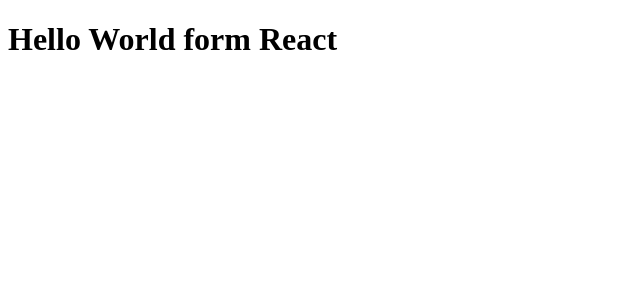
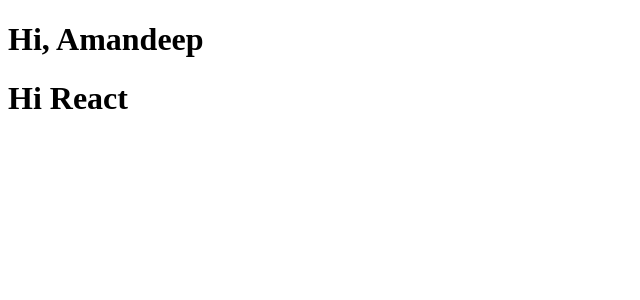
Before and after one commit to Amandeepkaur1414/React, a React (Vite) app: page / in a window 1280 px wide. Shown: the top 300 px of the page, without its empty margins (0-640 px from the left). Built offline with nearby package versions, Linux system fonts and the light colour scheme.

Commit message:
added jsx and parcel build

```diff
--- a/App.js
+++ b/App.js
@@ -1,7 +1,22 @@
 import React from "react";
 import ReactDOM from "react-dom/client";
+// react Element
+const jsxHeading=(
+    <h1>Hi React</h1>
+);
 
-const header = React.createElement("h1",{id:"heading"},"Hello World form React");
-const root =  ReactDOM.createRoot(document.getElementById('root'));
-root.render(header);
-console.log(header)
+const Title = () =>
+   ( <h1>Hi, Amandeep </h1>);
+
+//react function
+const Heading = () =>(
+ <>
+    <Title/>
+    <h1>Hi React</h1>
+    </>
+);
+
+
+
+const root = ReactDOM.createRoot(document.getElementById('root'));
+root.render(<Heading/>)
--- a/package.json
+++ b/package.json
@@ -5,7 +5,9 @@
 
   "scripts": {
     "test": "jest",
-    "setup": "node --stack-size=20000 index.js"
+    "setup": "node --stack-size=20000 index.js",
+    "start": "parcel index.html",
+    "build":"parcel build index.html"
   },
   "repository": {
     "type": "git",
```
